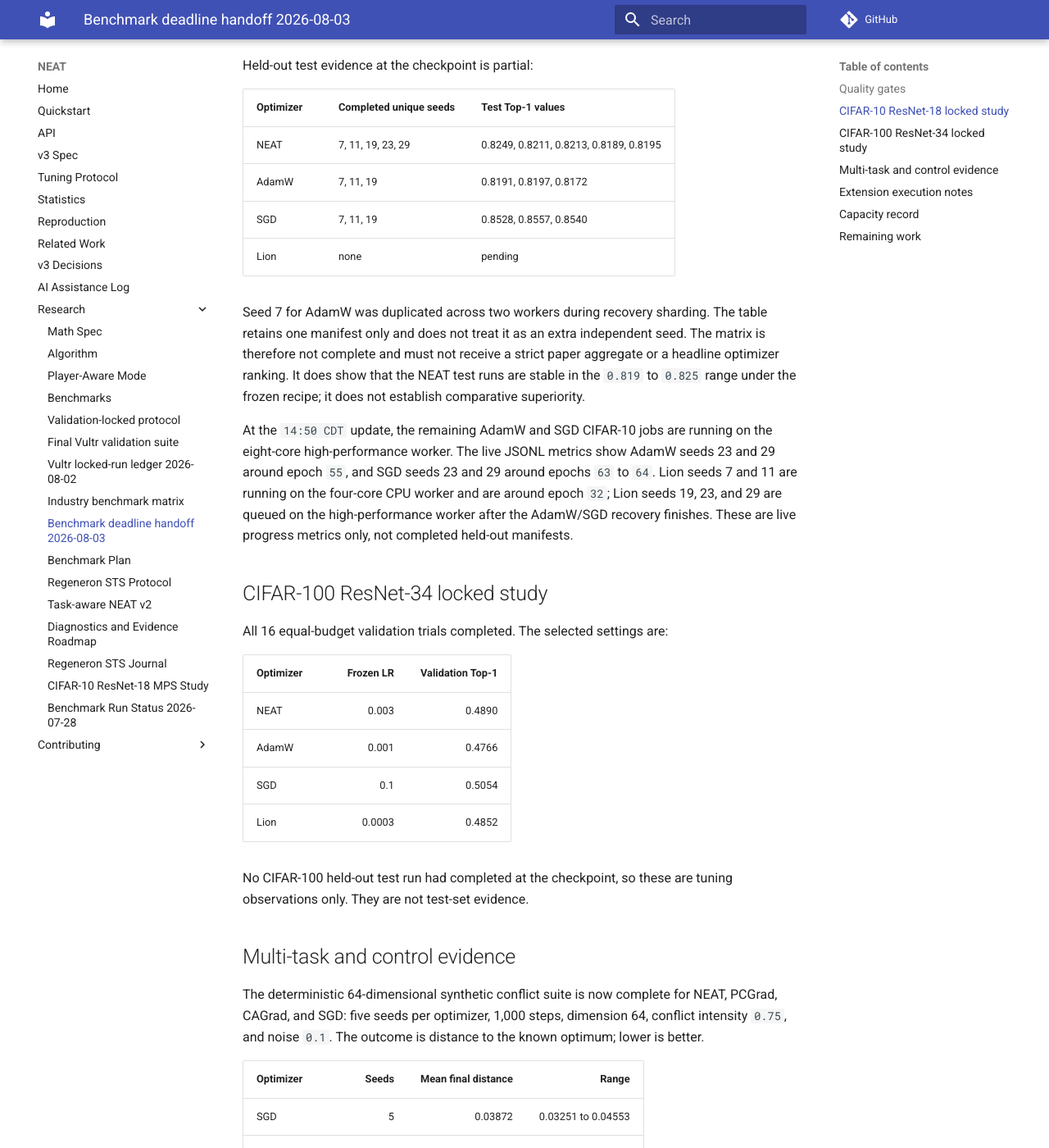
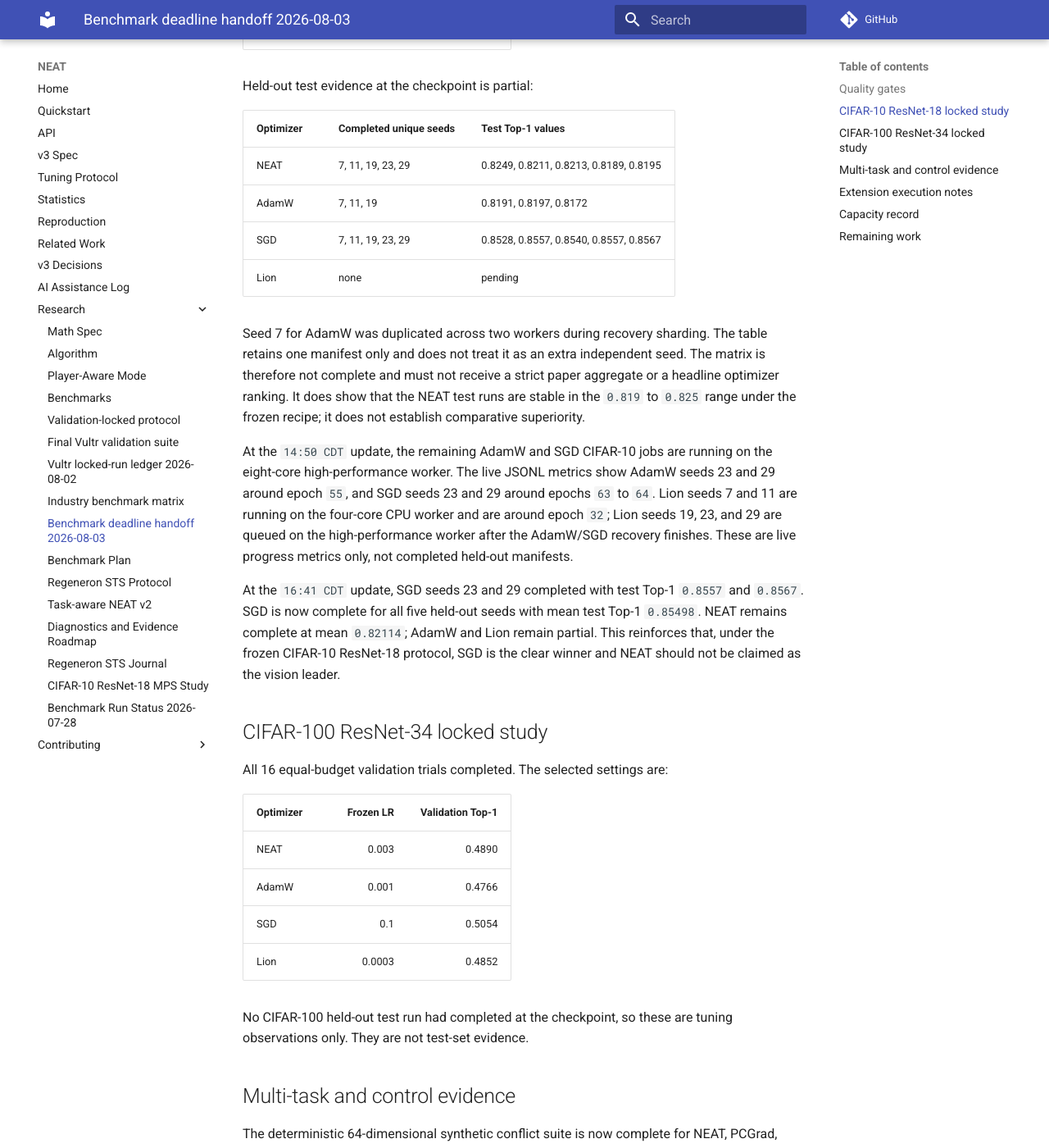
Before and after one commit to ItCodinTime/NEAT, an MkDocs documentation site: the page built from docs/research/benchmark-deadline-handoff-2026-08-03.md, in a window 1280 px wide and 1400 px high, scrolled down 878 px. Shown: the whole window at 82% size. Built offline with MkDocs 1.6.1 and Material for MkDocs 9.7.7, drawn with Linux system fonts in a browser that asks for light colours; comment, search, counter and statistics services are not loaded; some of the changed text lies outside the part shown.

Commit message:
docs: record completed CIFAR10 SGD seeds

```diff
--- a/docs/research/benchmark-deadline-handoff-2026-08-03.md
+++ b/docs/research/benchmark-deadline-handoff-2026-08-03.md
@@ -2,7 +2,7 @@
 
 This handoff records the state of the Vultr validation window at
 `2026-08-03 11:01 CDT`, with extension updates at `11:15 CDT`, `14:50 CDT`,
-`15:28 CDT`, and `16:21 CDT`. It separates complete evidence, partial locked-study
+`15:28 CDT`, `16:21 CDT`, and `16:41 CDT`. It separates complete evidence, partial locked-study
 evidence, and work that remains queued. Raw manifests and live JSONL metrics
 are synchronized under the ignored `benchmarks/vultr_sync/` directory.
 
@@ -34,7 +34,7 @@ Held-out test evidence at the checkpoint is partial:
 |---|---|---|
 | NEAT | 7, 11, 19, 23, 29 | 0.8249, 0.8211, 0.8213, 0.8189, 0.8195 |
 | AdamW | 7, 11, 19 | 0.8191, 0.8197, 0.8172 |
-| SGD | 7, 11, 19 | 0.8528, 0.8557, 0.8540 |
+| SGD | 7, 11, 19, 23, 29 | 0.8528, 0.8557, 0.8540, 0.8557, 0.8567 |
 | Lion | none | pending |
 
 Seed 7 for AdamW was duplicated across two workers during recovery sharding.
@@ -51,6 +51,13 @@ AdamW seeds 23 and 29 around epoch `55`, and SGD seeds 23 and 29 around epochs
 are around epoch `32`; Lion seeds 19, 23, and 29 are queued on the
 high-performance worker after the AdamW/SGD recovery finishes. These are live
 progress metrics only, not completed held-out manifests.
+
+At the `16:41 CDT` update, SGD seeds 23 and 29 completed with test Top-1
+`0.8557` and `0.8567`. SGD is now complete for all five held-out seeds with
+mean test Top-1 `0.85498`. NEAT remains complete at mean `0.82114`; AdamW and
+Lion remain partial. This reinforces that, under the frozen CIFAR-10 ResNet-18
+protocol, SGD is the clear winner and NEAT should not be claimed as the vision
+leader.
 
 ## CIFAR-100 ResNet-34 locked study
 
```
